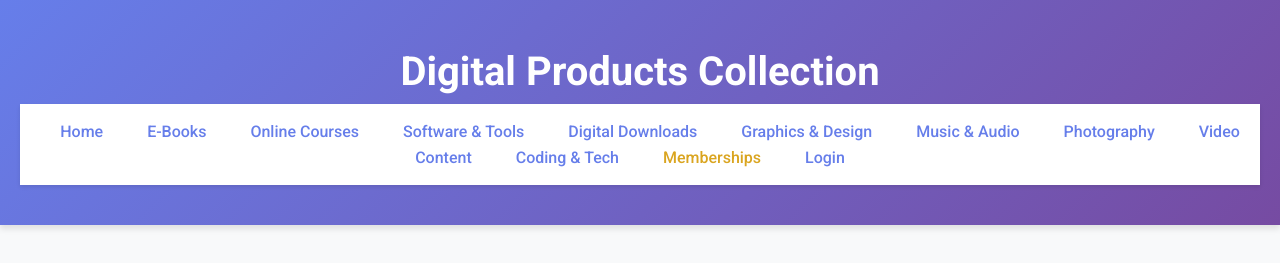
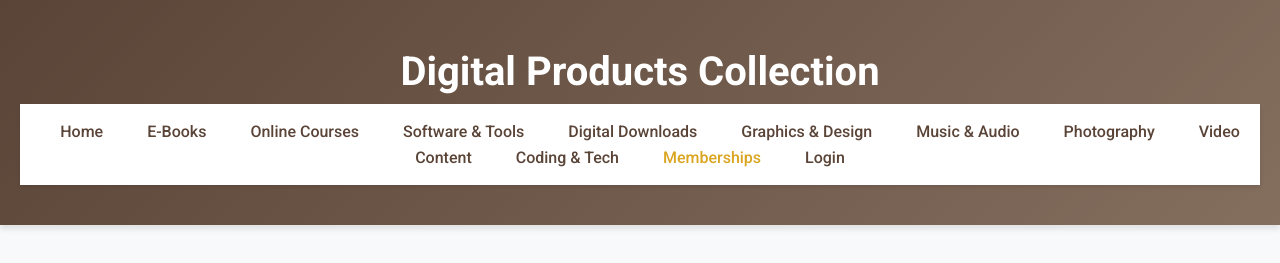
Before and after one commit to abdulsalam56145-web/Digital-craft, a plain HTML site: page index.html in a window 1280 px wide. Shown: the top 263 px of the page. Drawn offline with Linux system fonts and the light colour scheme.

Commit message:
Change header and link styles in index.html
Updated header background color and link colors.

```diff
--- a/index.html
+++ b/index.html
@@ -17,7 +17,7 @@
         }
 
         header {
-            background: linear-gradient(135deg, #667eea 0%, #764ba2 100%);
+            background: linear-gradient(135deg,  #5A4437 0%, #846E5E 100% );
             color: white;
             padding: 40px 20px;
             text-align: center;
@@ -38,7 +38,7 @@
         }
 
         div a {
-            color: #667eea;
+            color: #5A4437;
             margin: 0 20px;
             text-decoration: none;
             font-weight: 500;
@@ -226,4 +226,5 @@
     </footer>
 </body>
 
+
 </html>
```
